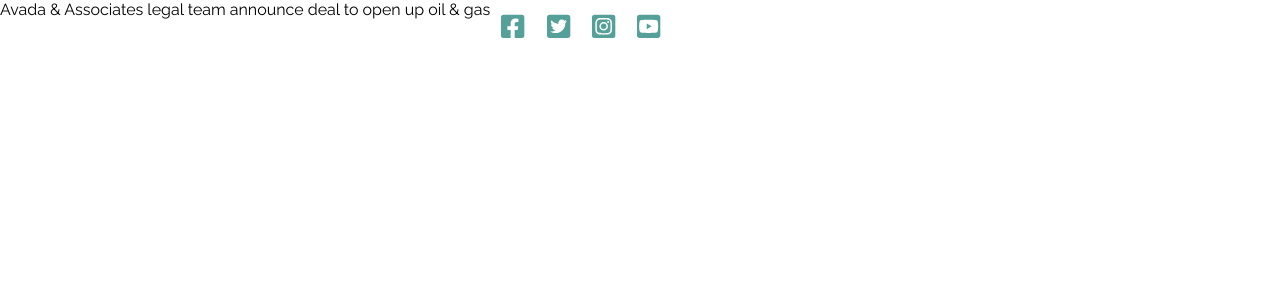
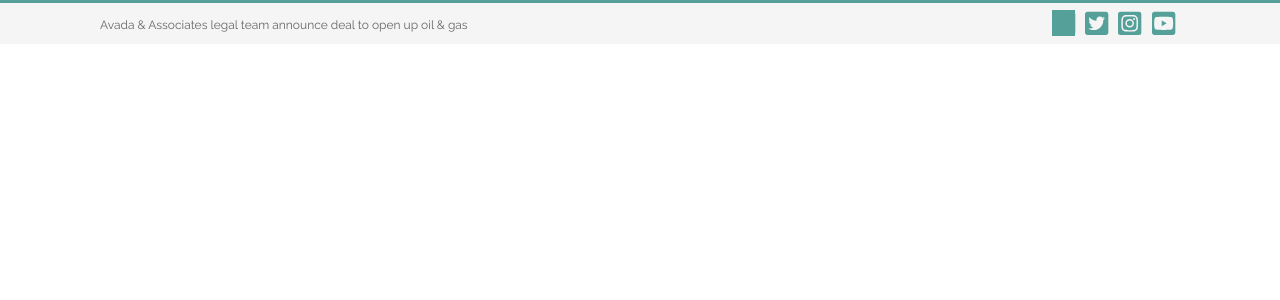
Before and after one commit to Scova89/proj-html-vuejs, a Vue app: page / in a window 1280 px wide. Shown: the top 300 px of the page. Built offline with nearby package versions, Linux system fonts and the light colour scheme.

Commit message:
header superiore

```diff
--- a/src/assets/style/global.scss
+++ b/src/assets/style/global.scss
@@ -23,3 +23,11 @@ body{
 .secondary-color{
     color: $secondary-color;
 }
+.bg-primary-color{
+    background-color: $primary-color;
+}
+
+.container{
+    min-width: 1080px;
+    display: flex;
+}
--- a/src/components/elements/Socials.vue
+++ b/src/components/elements/Socials.vue
@@ -1,6 +1,6 @@
 <template>
   <ul>
-      <li><a href="#"><i class="fab fa-facebook-square primary-color"></i></a></li>
+      <li><a href="#"><i class="fab fa-facebook-square primary-color bg-primary-color"></i></a></li>
       <li><a href="#"><i class="fab fa-twitter-square primary-color"></i></a></li>
       <li><a href="#"><i class="fab fa-instagram-square primary-color"></i></a></li>
       <li><a href="#"><i class="fab fa-youtube-square primary-color"></i></a></li>
@@ -21,7 +21,6 @@ export default {
     }
     li{
         margin: 5px;
-        padding: 6px;
+
     }
-
 </style>
--- a/src/components/macro/Header.vue
+++ b/src/components/macro/Header.vue
@@ -26,11 +26,20 @@ export default {
 </script>
 
 <style lang="scss" scoped>
-    .container{
+    .header-sup{
         display: flex;
+        justify-content: center;
+        background-color: #f5f5f5;
+        border-top: 3px solid #55a098;
+    }
+    .header-sup .container{
+        justify-content: space-between;
+        align-items: center;
+    }
+    span{
+        font-size: 12px;
+        color: #666666;
     }
 
-    i{
-        font-size: 30pt;
-    }
+
 </style>
```
